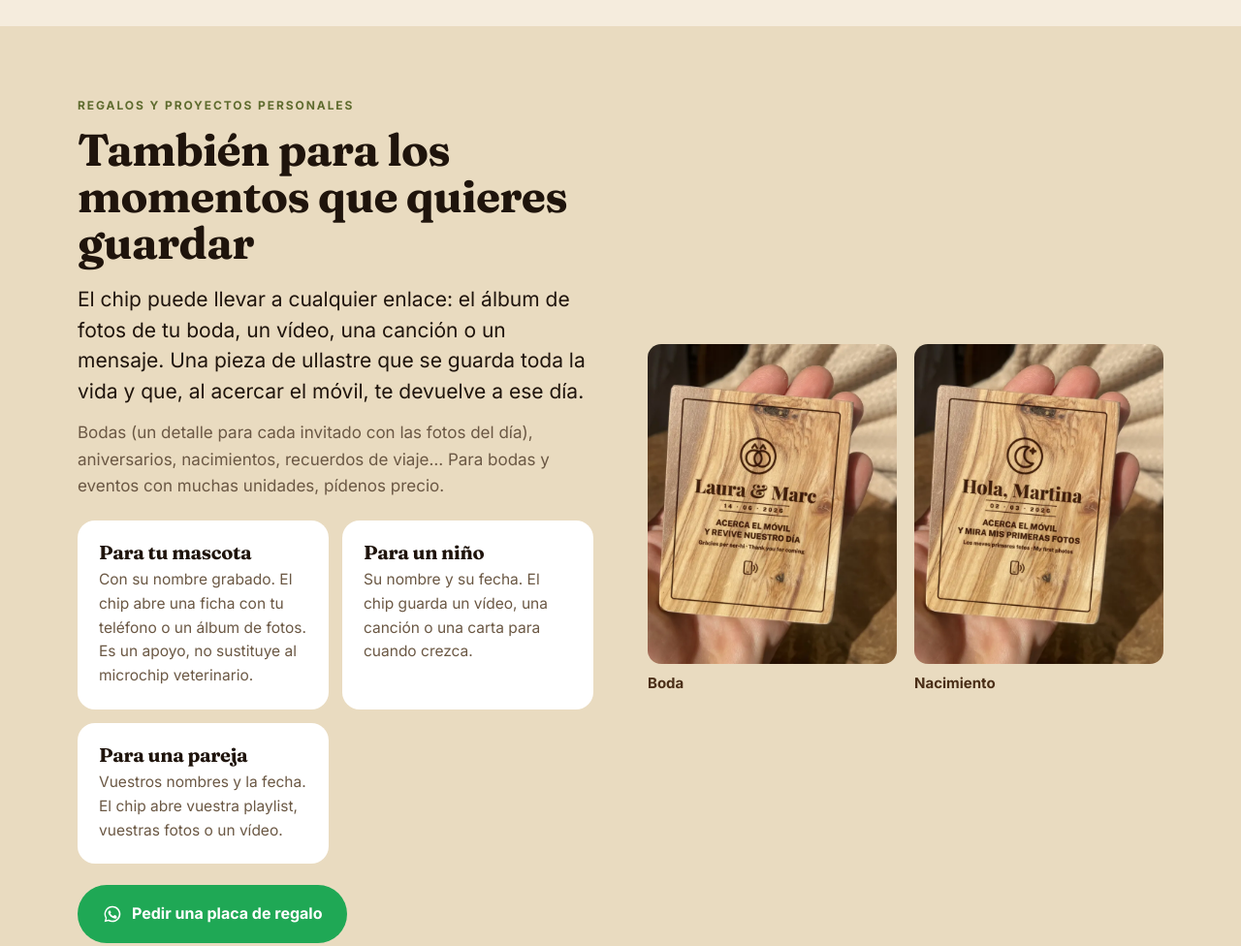
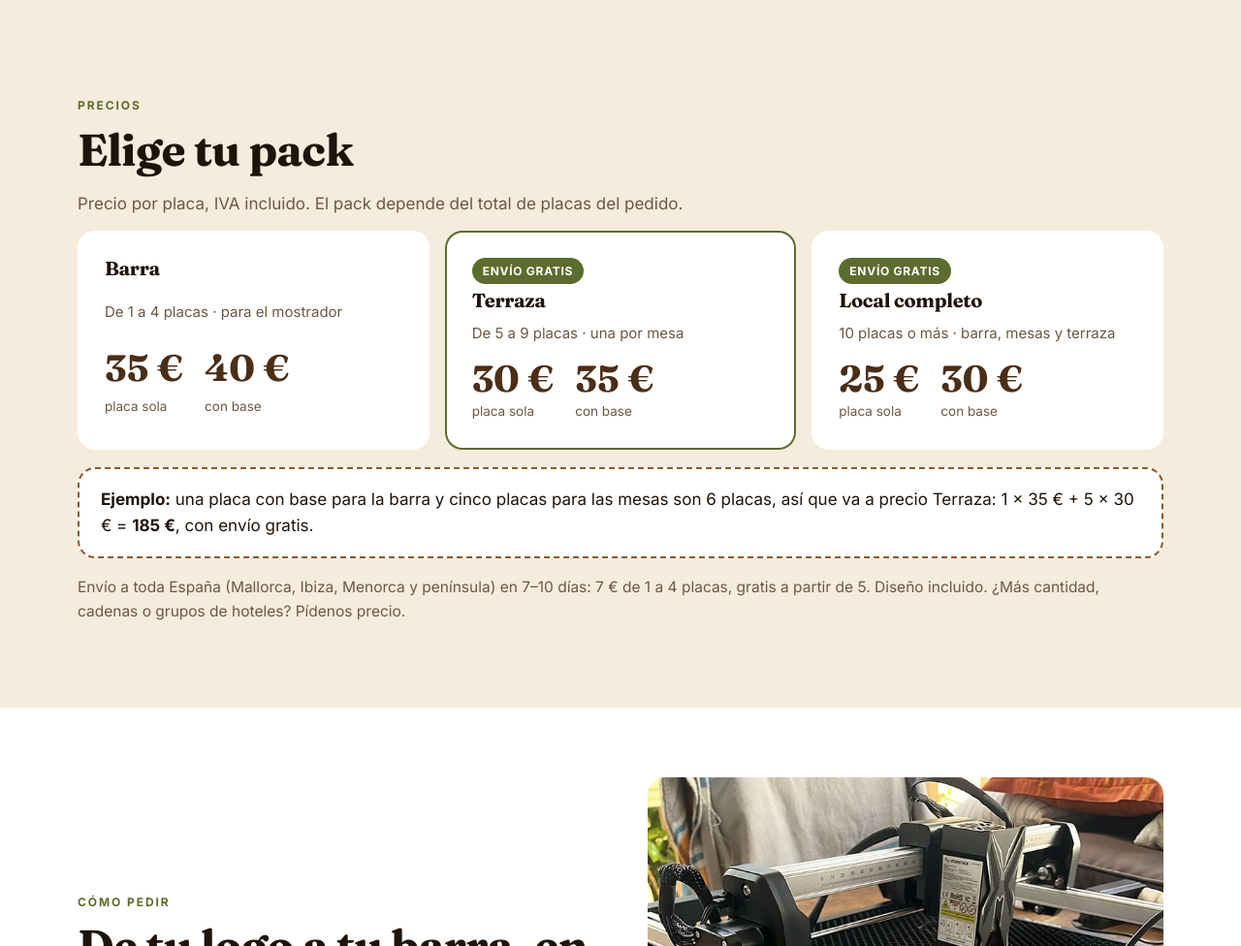
Before and after one commit to MediterranAI/Mediterran.AI, a plain HTML site: page toca/index.html in a window 1280 px wide. Shown: the part 8180-9156 px from the top of the page at 97% size. Drawn offline with Linux system fonts and the light colour scheme.

Commit message:
feat: foco en la placa de reseñas; oferta de placa de muestra gratis una semana
Co-Authored-By: Claude Sonnet 5.5 <noreply@anthropic.com>

```diff
--- a/toca/index.html
+++ b/toca/index.html
@@ -209,7 +209,7 @@
       <a href="#precios">Precios</a>
       <a href="#preguntas">Preguntas</a>
     </nav>
-    <a class="boton boton-wa" href="https://wa.me/34669107046?text=Hola%2C%20me%20interesan%20las%20placas%20de%20ullastre%20con%20NFC" target="_blank" rel="noopener"><svg aria-hidden="true"><use href="#wa"/></svg>WhatsApp</a>
+    <a class="boton boton-wa" href="https://wa.me/34669107046?text=Hola%2C%20quiero%20la%20placa%20de%20muestra%20gratis%20una%20semana" target="_blank" rel="noopener"><svg aria-hidden="true"><use href="#wa"/></svg>WhatsApp</a>
   </div>
 </header>
 
@@ -222,7 +222,7 @@
       <h1>Placas de ullastre con chip NFC</h1>
       <p class="lead">Hecha a mano en Mallorca y personalizada para tu negocio: cada placa es una pieza única y no hay dos iguales. Tus clientes acercan el móvil y te dejan una reseña en segundos, sin descargar nada. Y sin cuotas mensuales: pagas la placa una vez y es tuya.</p>
       <div class="acciones">
-        <a class="boton boton-wa" href="https://wa.me/34669107046?text=Hola%2C%20me%20interesan%20las%20placas%20de%20ullastre%20con%20NFC" target="_blank" rel="noopener"><svg aria-hidden="true"><use href="#wa"/></svg>Pide la tuya por WhatsApp</a>
+        <a class="boton boton-wa" href="https://wa.me/34669107046?text=Hola%2C%20quiero%20la%20placa%20de%20muestra%20gratis%20una%20semana" target="_blank" rel="noopener"><svg aria-hidden="true"><use href="#wa"/></svg>Pide la tuya por WhatsApp</a>
         <a class="boton boton-linea" href="#precios">Ver precios</a>
       </div>
       <div class="sellos"><span class="sello">Madera de Porreres</span><span class="sello">Hecho a mano en casa</span><span class="sello">Sin cuotas</span><span class="sello">En tu idioma</span><span class="sello">Placa 35 € · packs más baratos</span></div>
@@ -268,7 +268,7 @@
         <figure><video src="video/asi-nace-una-placa.mp4" poster="video/asi-nace-una-placa.jpg" controls playsinline muted preload="metadata" aria-label="Cómo se hace una placa de ullastre: lijado, grabado láser y chip NFC"></video><figcaption>Así nace una placa de ullastre</figcaption></figure>
       </div>
       <div class="cta-fila">
-        <a class="boton boton-wa" href="https://wa.me/34669107046?text=Hola%2C%20quiero%20pedir%20placas%20de%20Toca%20Ullastre" target="_blank" rel="noopener"><svg><use href="#wa"/></svg> Pedir mi placa por WhatsApp</a>
+        <a class="boton boton-wa" href="https://wa.me/34669107046?text=Hola%2C%20quiero%20la%20placa%20de%20muestra%20gratis%20una%20semana" target="_blank" rel="noopener"><svg><use href="#wa"/></svg> Pedir mi placa por WhatsApp</a>
         <a class="boton boton-linea" href="mailto:mediterran.ai@gmail.com?subject=Pedido%20de%20placas%20Toca%20Ullastre">Pedir por correo</a>
         <a class="boton boton-linea" href="tel:+34669107046">Llamar 669 107 046</a>
       </div>
@@ -361,27 +361,6 @@
     </div>
   </section>
 
-  <section id="regalos" style="background: var(--arena);">
-    <div class="envoltura rejilla dos">
-      <div>
-        <div class="kicker">Regalos y proyectos personales</div>
-        <h2>También para los momentos que quieres guardar</h2>
-        <p class="lead">El chip puede llevar a cualquier enlace: el álbum de fotos de tu boda, un vídeo, una canción o un mensaje. Una pieza de ullastre que se guarda toda la vida y que, al acercar el móvil, te devuelve a ese día.</p>
-        <p class="muted">Bodas (un detalle para cada invitado con las fotos del día), aniversarios, nacimientos, recuerdos de viaje… Para bodas y eventos con muchas unidades, pídenos precio.</p>
-        <div class="tarjetas" style="margin: 22px 0;">
-          <div class="tarjeta"><h3>Para tu mascota</h3><p>Con su nombre grabado. El chip abre una ficha con tu teléfono o un álbum de fotos. Es un apoyo, no sustituye al microchip veterinario.</p></div>
-          <div class="tarjeta"><h3>Para un niño</h3><p>Su nombre y su fecha. El chip guarda un vídeo, una canción o una carta para cuando crezca.</p></div>
-          <div class="tarjeta"><h3>Para una pareja</h3><p>Vuestros nombres y la fecha. El chip abre vuestra playlist, vuestras fotos o un vídeo.</p></div>
-        </div>
-        <a class="boton boton-wa" href="https://wa.me/34669107046?text=Hola%2C%20quiero%20una%20placa%20de%20ullastre%20como%20regalo" target="_blank" rel="noopener"><svg aria-hidden="true"><use href="#wa"/></svg>Pedir una placa de regalo</a>
-      </div>
-      <div class="ejemplos" style="grid-template-columns: 1fr 1fr;">
-        <figure><img src="img/boceto-boda.webp" alt="Placa de ejemplo para una boda con el álbum de fotos" width="700" height="900" loading="lazy"><figcaption>Boda</figcaption></figure>
-        <figure><img src="img/boceto-nacimiento.webp" alt="Placa de ejemplo para un nacimiento" width="700" height="900" loading="lazy"><figcaption>Nacimiento</figcaption></figure>
-      </div>
-    </div>
-  </section>
-
   <section id="precios">
     <div class="envoltura">
       <div class="kicker">Precios</div>
@@ -433,7 +412,7 @@
       <h2>¿Hacemos la tuya?</h2>
       <p class="lead">Escríbenos con tu logo y te enviamos el diseño. Sin compromiso.</p>
       <div class="acciones">
-        <a class="boton boton-wa" href="https://wa.me/34669107046?text=Hola%2C%20me%20interesan%20las%20placas%20de%20ullastre%20con%20NFC" target="_blank" rel="noopener"><svg aria-hidden="true"><use href="#wa"/></svg>Pedir por WhatsApp</a>
+        <a class="boton boton-wa" href="https://wa.me/34669107046?text=Hola%2C%20quiero%20la%20placa%20de%20muestra%20gratis%20una%20semana" target="_blank" rel="noopener"><svg aria-hidden="true"><use href="#wa"/></svg>Pedir por WhatsApp</a>
         <a class="boton boton-linea" href="mailto:mediterran.ai@gmail.com?subject=Placas%20de%20ullastre%20NFC">Escribir un correo</a>
       </div>
       <p class="contacto-linea">WhatsApp y teléfono: <a href="tel:+34669107046">669 107 046</a> · <a href="mailto:mediterran.ai@gmail.com">mediterran.ai@gmail.com</a></p>
@@ -448,7 +427,7 @@
   </div>
 </footer>
 
-<a class="flotante" href="https://wa.me/34669107046?text=Hola%2C%20me%20interesan%20las%20placas%20de%20ullastre%20con%20NFC" target="_blank" rel="noopener" aria-label="Escribir por WhatsApp"><svg aria-hidden="true"><use href="#wa"/></svg></a>
+<a class="flotante" href="https://wa.me/34669107046?text=Hola%2C%20quiero%20la%20placa%20de%20muestra%20gratis%20una%20semana" target="_blank" rel="noopener" aria-label="Escribir por WhatsApp"><svg aria-hidden="true"><use href="#wa"/></svg></a>
 
 </body>
 </html>
```
